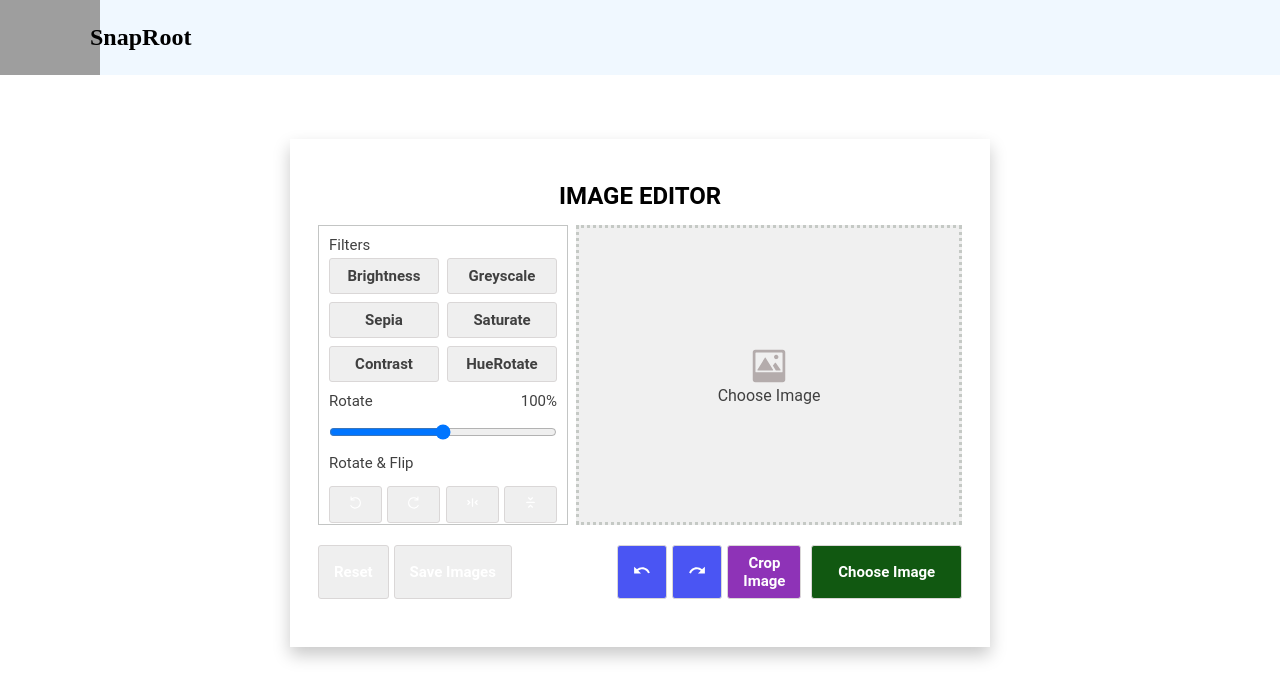
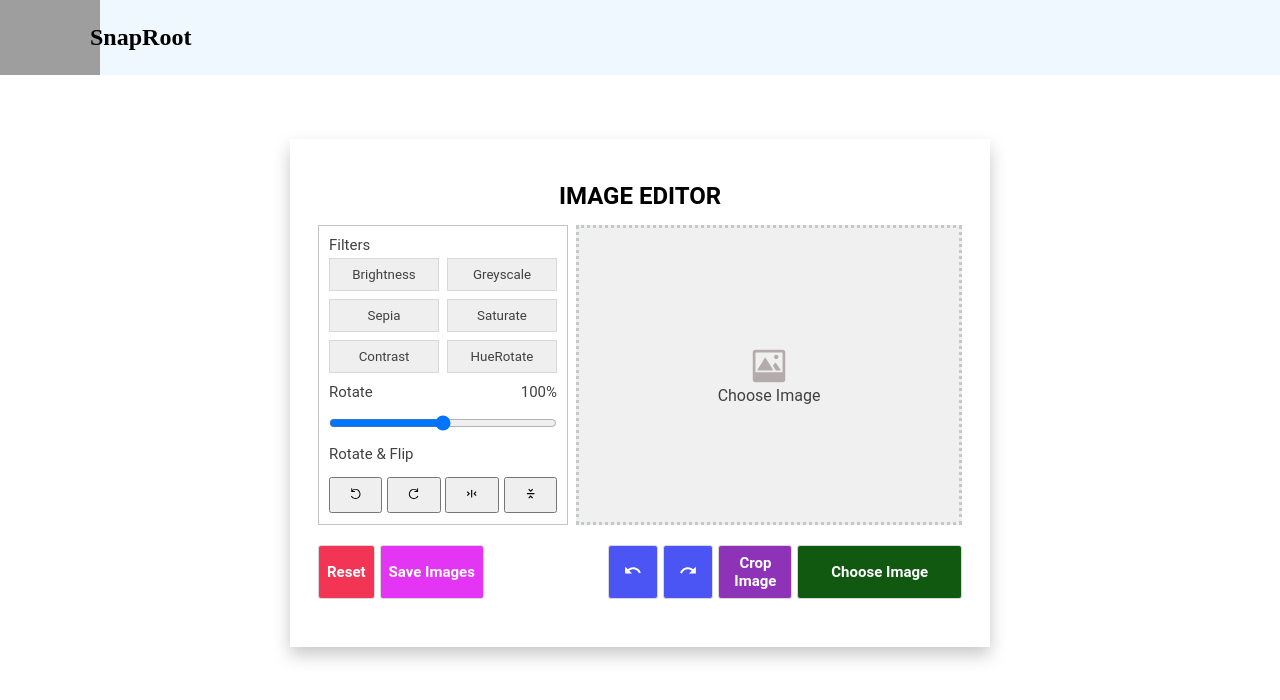
Before and after one commit to vishu118/Image-Editor-React, a React (Create React App) app: page / in a window 1280 px wide. Shown: the top 700 px of the page. Built offline with nearby package versions, Linux system fonts and the light colour scheme; grey boxes are pictures that could not be loaded.

Commit message:
ui part completed

```diff
--- a/src/Components/Footer/Footer.js
+++ b/src/Components/Footer/Footer.js
@@ -6,14 +6,14 @@ const Footer = () => {
   return (
     <div className='images_option'>
         <div className="reset">
-            <button className='size'>Reset</button>
-            <button className='size'>Save Images</button>
+            <button className='resetbtn'>Reset</button>
+            <button className='Savebtn'>Save Images</button>
         </div>
         <div className="choose">
             <button className='size undo'><IoMdUndo/></button>
             <button className='size redo'><IoMdRedo/></button>
             <button className='size crop'>Crop Image</button>
-            <label htmlFor='choose'>Choose Image</label>
+            <label htmlFor='choose' className='size'>Choose Image</label>
             <input type='file' id='choose'/>
         </div>
     </div>
--- a/src/Components/Style/Footer.css
+++ b/src/Components/Style/Footer.css
@@ -6,6 +6,15 @@
 
 .size {
   padding: 8px 15px;
+  border-radius: 3px;
+  outline: none;
+  border: 1px solid #dad7d7;
+  cursor: pointer;
+  color: #fff;
+  font-weight: 600;
+  text-transform: capitalize;
+  font-size: 15px;
+
 }
 
 .reset {
@@ -29,10 +38,15 @@
 
 .images_option label {
   background-color: #115811;
-  margin-left: 5px;
 }
-.choose label,
-button {
+
+
+.images_option input {
+  display: none;
+}
+
+.resetbtn{
+    background-color: rgb(242,53,85);
     padding: 8px;
     border-radius: 3px;
     outline: none;
@@ -40,10 +54,24 @@ button {
     cursor: pointer;
     color: #fff;
     font-weight: 600;
-  text-transform: capitalize;
     font-size: 15px;
 }
 
-.images_option input {
-  display: none;
+.Savebtn{
+
+    background-color: #e335f3 !important;
+    padding: 8px;
+    border-radius: 3px;
+    outline: none;
+    border: 1px solid #dad7d7;
+    cursor: pointer;
+    color: #fff;
+    font-weight: 600;
+    font-size: 15px;
 }
+
+
+.choose label:hover{
+    transform: scale(1.03);
+    transition: all 0.5s;
+}
--- a/src/Components/Style/Main.css
+++ b/src/Components/Style/Main.css
@@ -146,3 +146,8 @@ background-color: #f0f0f0;
  label span{
     color: #404040;
  }
+
+ button:hover{
+    transform: scale(1.05);
+    transition: all 0.5s;
+ }
```
Lines whose indentation alone changed are shown as unchanged.
